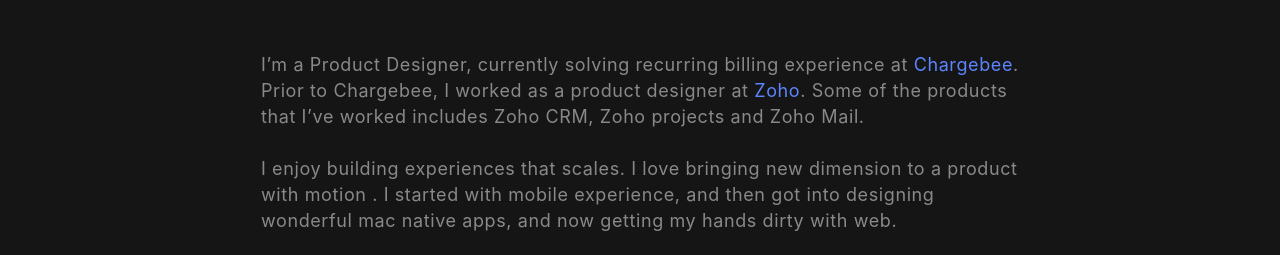
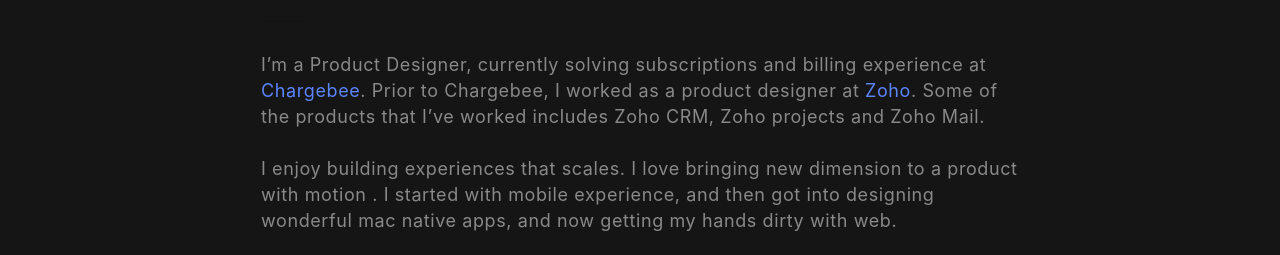
Before and after one commit to ruthiran/Ruthira.github.io, a website with bundled scripts: page index.html in a window 1280 px wide. Shown: the part 294-549 px from the top of the page. Built offline with nearby package versions, Linux system fonts and the light colour scheme; files whose address does not match are found by name.

Commit message:
Copy change

```diff
--- a/index.html
+++ b/index.html
@@ -105,7 +105,7 @@
 
 
 
-          <p class=" mb-0 " style="font-size: 18px; opacity: 1; color:#89898A; font-weight: 400; line-height: 26px;">I’m a  Product Designer, currently solving recurring billing experience at <a href="https://www.Chargebee.com" style="color: #5C85FF">Chargebee</a>. Prior to Chargebee, I worked as a product designer at <a href="https://www.zoho.com" style="color: #5C85FF">Zoho</a>. Some of the products that I’ve worked includes Zoho CRM, Zoho projects and Zoho Mail.
+          <p class=" mb-0 " style="font-size: 18px; opacity: 1; color:#89898A; font-weight: 400; line-height: 26px;">I’m a  Product Designer, currently solving subscriptions and billing experience at <a href="https://www.Chargebee.com" style="color: #5C85FF">Chargebee</a>. Prior to Chargebee, I worked as a product designer at <a href="https://www.zoho.com" style="color: #5C85FF">Zoho</a>. Some of the products that I’ve worked includes Zoho CRM, Zoho projects and Zoho Mail.
 			<br><br>
 			I enjoy building experiences that scales. I love bringing  new dimension to a product with motion . I started with mobile experience, and then got into designing wonderful mac native apps, and now getting my hands dirty with web.</p>
           <br>
```
